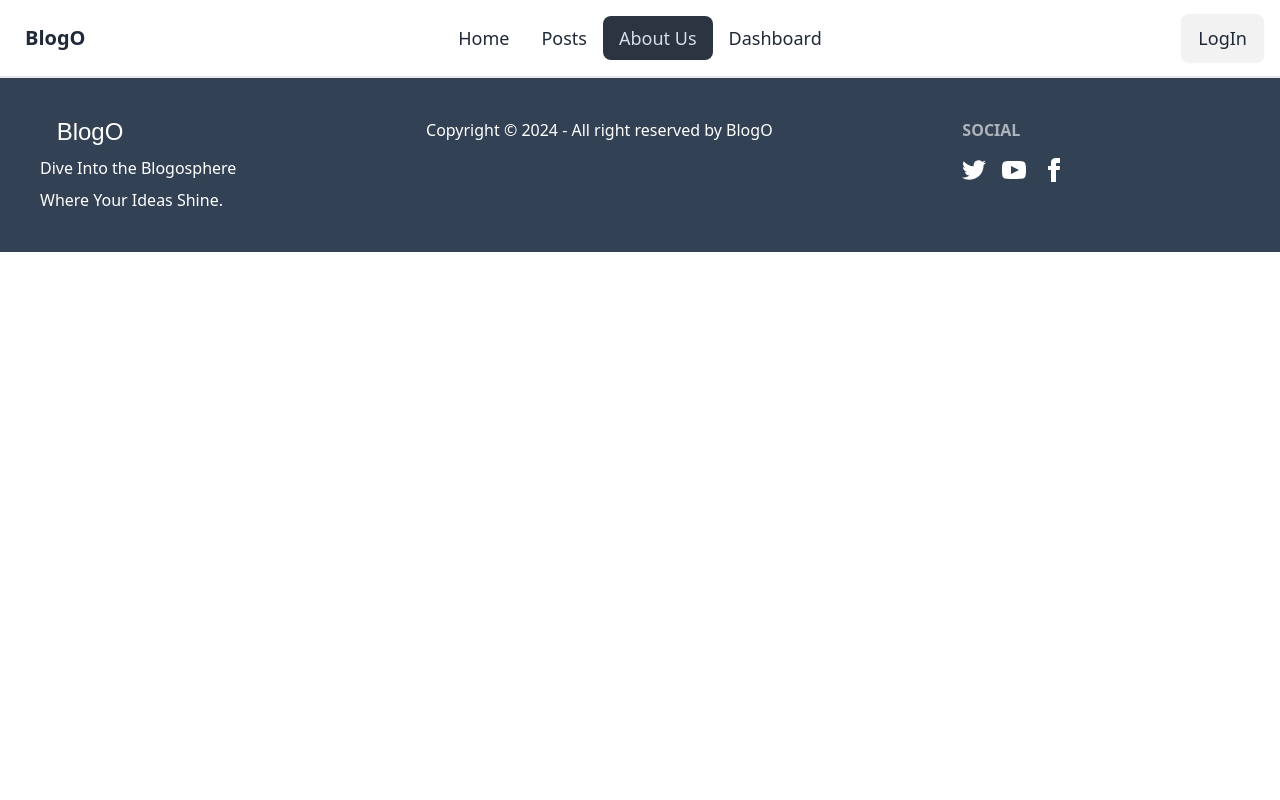
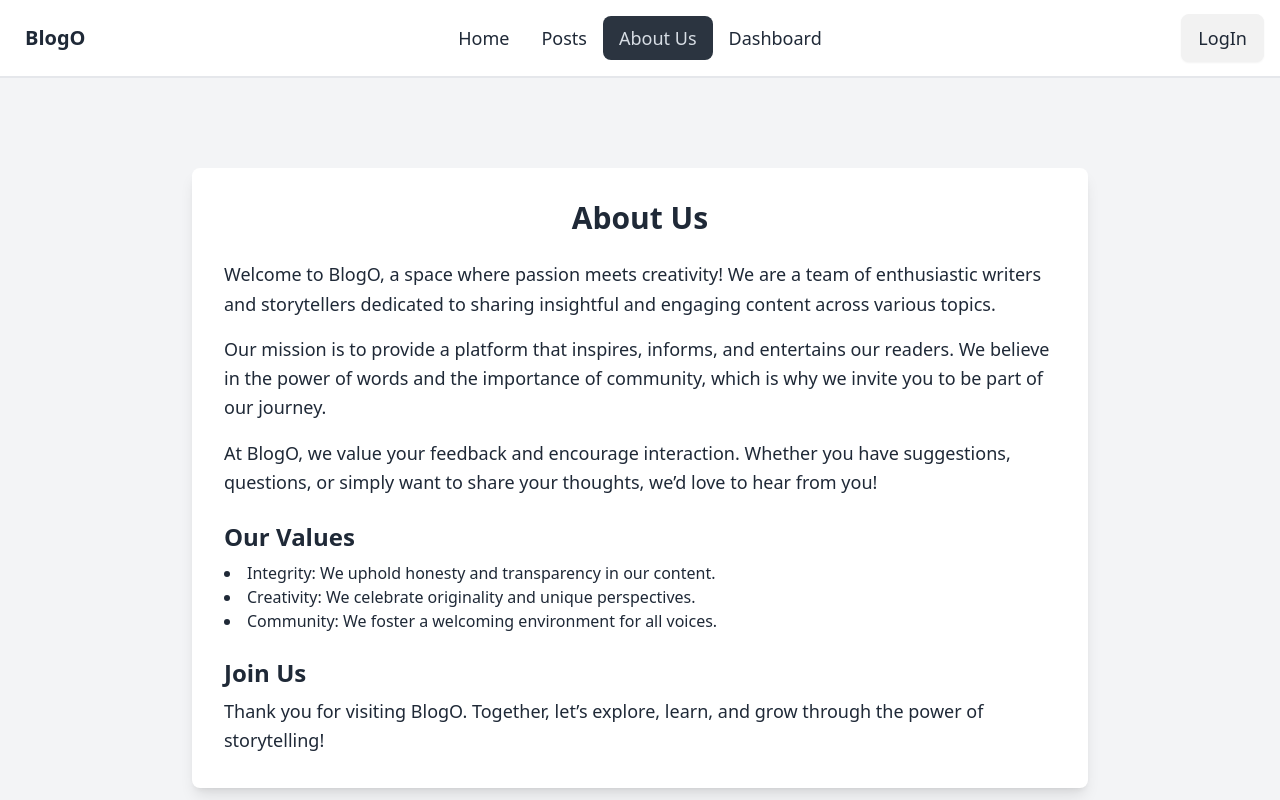
Before and after one commit to pratyush1100/BlogO, a React (Vite) app in the folder frontend/: page /aboutus in a window 1280 px wide. Shown: the top 800 px of the page. Built offline with nearby package versions, Linux system fonts and the light colour scheme.

Commit message:
Functionalities added

```diff
--- a/frontend/src/App.jsx
+++ b/frontend/src/App.jsx
@@ -21,6 +21,7 @@ import MyPosts from "./pages/MyPosts";
 import AllPosts from "./pages/AllPosts";
 import PostDetails from "./pages/PostDetails";
 import EditPost from "./pages/EditPost";
+import About from "./pages/About";
 
 function App() {
   const { isLoggedIn } = useAuth();
@@ -46,6 +47,7 @@ function App() {
           <Route path="/create" element={<CreateBlog />} />
           <Route path="/posts" element={<AllPosts />} />
           <Route path="/logout" element={<LogOut />} />
+          <Route path="/aboutus" element={<About />} />
           <Route path="/editprofile" element={<EditProfile />} />
           <Route path="/posts/:postId" element={<PostDetails />} />
           <Route path="/edit/:id" element={<EditPost />} />
--- a/frontend/src/components/Navbar.jsx
+++ b/frontend/src/components/Navbar.jsx
@@ -1,15 +1,31 @@
-import React from "react";
+import React, { useState } from "react";
 import { NavLink } from "react-router-dom";
 import { useAuth } from "../store/auth";
+
 const Navbar = () => {
   const { isLoggedIn, LogoutUser } = useAuth();
-  console.log("Login or not: ", isLoggedIn);
+  const [isDropdownOpen, setDropdownOpen] = useState(false);
+
+  const toggleDropdown = () => {
+    setDropdownOpen(!isDropdownOpen);
+  };
+
+  const handleLinkClick = () => {
+    // Close the dropdown when a link is clicked
+    setDropdownOpen(false);
+  };
 
   return (
     <div className="navbar bg-base-100 border-b-2 shadow-md">
+      {/* Navbar start - left side */}
       <div className="navbar-start">
         <div className="dropdown">
-          <div tabIndex={0} role="button" className="btn btn-ghost lg:hidden">
+          <div
+            tabIndex={0}
+            role="button"
+            className="btn btn-ghost lg:hidden"
+            onClick={toggleDropdown}
+          >
             <svg
               xmlns="http://www.w3.org/2000/svg"
               className="h-5 w-5"
@@ -26,27 +42,56 @@ const Navbar = () => {
             </svg>
           </div>
 
+          {/* Dropdown for smaller screens */}
+          {isDropdownOpen && (
             <ul
               tabIndex={0}
               className="menu menu-sm dropdown-content bg-base-100 rounded-box z-[1] mt-3 w-52 p-2 shadow font-medium"
             >
               <li>
-              <NavLink to="/">Home</NavLink>
+                <NavLink to="/" onClick={handleLinkClick}>
+                  Home
+                </NavLink>
               </li>
               <li>
-              <NavLink to="/posts">Posts</NavLink>
+                <NavLink to="/posts" onClick={handleLinkClick}>
+                  Posts
+                </NavLink>
               </li>
               <li>
-              <NavLink to="/aboutus">About Us</NavLink>
+                <NavLink to="/aboutus" onClick={handleLinkClick}>
+                  About Us
+                </NavLink>
               </li>
               <li>
-              <NavLink to="/dashboard">Dashboard</NavLink>
+                <NavLink to="/dashboard" onClick={handleLinkClick}>
+                  My Posts
+                </NavLink>
+              </li>
+              {/* Additional Sidebar Links */}
+              <li>
+                <NavLink to="/profile" onClick={handleLinkClick}>
+                  Profile
+                </NavLink>
+              </li>
+              <li>
+                <NavLink to="/create" onClick={handleLinkClick}>
+                  Create Blog
+                </NavLink>
+              </li>
+              <li>
+                <NavLink to="/logout" onClick={handleLinkClick}>
+                  LogOut
+                </NavLink>
               </li>
             </ul>
+          )}
         </div>
+
         <a className="btn btn-ghost text-xl">BlogO</a>
       </div>
 
+      {/* Center links for large screens */}
       <div className="navbar-center hidden lg:flex">
         <ul className="menu menu-horizontal px-1 font-medium text-lg">
           <li>
@@ -64,6 +109,7 @@ const Navbar = () => {
         </ul>
       </div>
 
+      {/* Navbar end - right side */}
       <div className="navbar-end">
         {!isLoggedIn ? (
           <button>
--- a/frontend/src/components/SideBar.jsx
+++ b/frontend/src/components/SideBar.jsx
@@ -1,31 +1,14 @@
 import React from "react";
 import { NavLink } from "react-router-dom";
+
 const SideBar = () => {
   return (
-    <>
-      <div className="sm:hidden">
-        <ul className="menu bg-base-200 text-base-content min-h-full w-full sm:min-w-full p-4">
-          <li>
-            <NavLink to="/profile">Profile</NavLink>
-          </li>
-          <li>
-            <NavLink to="/create">Create Blog</NavLink>
-          </li>
-          <li>
-            <NavLink to="/myposts">My posts</NavLink>
-          </li>
-          <li>
-            <NavLink to="/logout">LogOut</NavLink>
-          </li>
-        </ul>
-      </div>
     <div className="drawer lg:drawer-open">
       <input
         id="my-drawer-2"
         type="checkbox"
         className="drawer-toggle hidden"
       />
-        <div className="drawer-content flex flex-col items-center justify-center"></div>
       <div className="drawer-side">
         <label
           htmlFor="my-drawer-2"
@@ -34,21 +17,32 @@ const SideBar = () => {
         ></label>
         <ul className="menu bg-base-200 text-base-content min-h-full w-full sm:w-80 p-4">
           <li>
-              <NavLink to="/profile">Profile</NavLink>
+            <NavLink to="/profile" className="flex items-center">
+              <span className="icon-profile mr-2"></span>
+              Profile
+            </NavLink>
           </li>
           <li>
-              <NavLink to="/create">Create Blog</NavLink>
+            <NavLink to="/create" className="flex items-center">
+              <span className="icon-create mr-2"></span>
+              Create Blog
+            </NavLink>
           </li>
+          {/* <li>
+            <NavLink to="/myposts" className="flex items-center">
+              <span className="icon-posts mr-2"></span>
+              My Blogs
+            </NavLink>
+          </li> */}
           <li>
-              <NavLink to="/myposts">My Blogs</NavLink>
-            </li>
-            <li>
-              <NavLink to="/logout">LogOut</NavLink>
+            <NavLink to="/logout" className="flex items-center">
+              <span className="icon-logout mr-2"></span>
+              LogOut
+            </NavLink>
           </li>
         </ul>
       </div>
     </div>
-    </>
   );
 };
 
--- /dev/null
+++ b/frontend/src/pages/About.jsx
@@ -0,0 +1,40 @@
+import React from "react";
+
+const About = () => {
+  return (
+    <div className="flex items-center justify-center min-h-screen bg-gray-100 text-gray-800">
+      <div className="max-w-4xl p-8 bg-white rounded-lg shadow-lg">
+        <h1 className="text-3xl font-bold text-center mb-6">About Us</h1>
+        <p className="text-lg leading-relaxed mb-4">
+          Welcome to BlogO, a space where passion meets creativity! We are a
+          team of enthusiastic writers and storytellers dedicated to sharing
+          insightful and engaging content across various topics.
+        </p>
+        <p className="text-lg leading-relaxed mb-4">
+          Our mission is to provide a platform that inspires, informs, and
+          entertains our readers. We believe in the power of words and the
+          importance of community, which is why we invite you to be part of our
+          journey.
+        </p>
+        <p className="text-lg leading-relaxed mb-4">
+          At BlogO, we value your feedback and encourage interaction. Whether
+          you have suggestions, questions, or simply want to share your
+          thoughts, we’d love to hear from you!
+        </p>
+        <h2 className="text-2xl font-semibold mt-6 mb-2">Our Values</h2>
+        <ul className="list-disc list-inside mb-4">
+          <li>Integrity: We uphold honesty and transparency in our content.</li>
+          <li>Creativity: We celebrate originality and unique perspectives.</li>
+          <li>Community: We foster a welcoming environment for all voices.</li>
+        </ul>
+        <h2 className="text-2xl font-semibold mt-6 mb-2">Join Us</h2>
+        <p className="text-lg leading-relaxed">
+          Thank you for visiting BlogO. Together, let’s explore, learn, and grow
+          through the power of storytelling!
+        </p>
+      </div>
+    </div>
+  );
+};
+
+export default About;
--- a/frontend/src/pages/Dashboard.jsx
+++ b/frontend/src/pages/Dashboard.jsx
@@ -1,13 +1,21 @@
 import React from "react";
 import SideBar from "../components/SideBar";
+import MyPosts from "./MyPosts";
 
 const Dashboard = () => {
   return (
-    <>
-      <div>
+    <div className="flex flex-col sm:flex-row">
+      <div className="w-full sm:w-1/4 sm:h-screen">
         <SideBar />
       </div>
-    </>
+
+      <div className="w-full sm:w-3/4 p-4">
+        <div className="text-2xl flex justify-center mr-[180px] font-semibold underline ">
+          Your Posts
+        </div>
+        <MyPosts />
+      </div>
+    </div>
   );
 };
 
--- a/frontend/src/pages/Home.jsx
+++ b/frontend/src/pages/Home.jsx
@@ -1,9 +1,12 @@
 import React, { useEffect, useState } from "react";
 import { NavLink, useNavigate } from "react-router-dom";
-
+import { useAuth } from "../store/auth";
 const Home = () => {
   const navigate = useNavigate();
-
+  const { isLoggedIn } = useAuth();
+  const divertToReqdPath = () => {
+    isLoggedIn ? navigate("/create") : navigate("/login");
+  };
   return (
     <div className="hero bg-base-200 min-h-screen">
       <div className="hero-content text-center">
@@ -13,7 +16,9 @@ const Home = () => {
             Empowering You to Turn Your Insights into Influential Content.
             <p>Connect, Create, and Inspire with Us.</p>
           </div>
-          <button className="btn btn-primary">Create your Blog</button>
+          <button className="btn btn-primary" onClick={divertToReqdPath}>
+            Create your Blog
+          </button>
         </div>
       </div>
     </div>
--- a/frontend/tailwind.config.js
+++ b/frontend/tailwind.config.js
@@ -4,6 +4,7 @@ export default {
     "./index.html",
     "./src/**/*.{js,ts,jsx,tsx}",
   ],
+  darkMode: 'class',
   theme: {
     extend: {
       lineClamp: {
```
Lines whose indentation alone changed are shown as unchanged.
